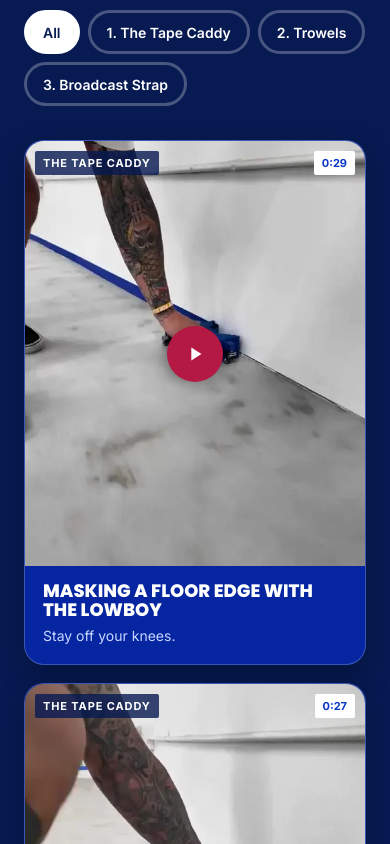
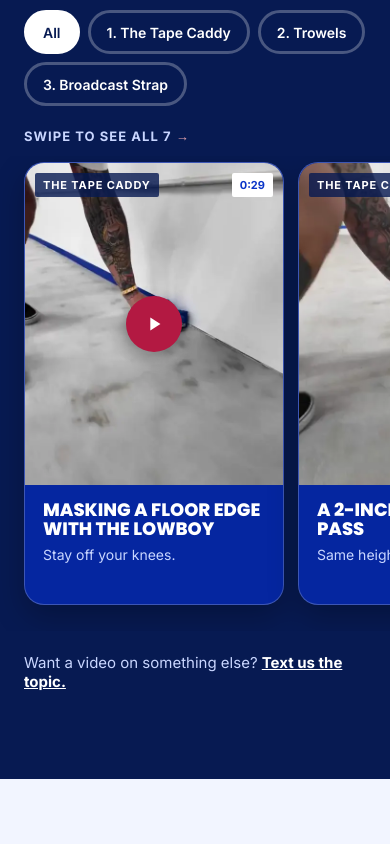
Before and after one commit to aetheradigital/liberty-tool-company-preview, a plain HTML site: page public/option-2/index.html in a window 390 px wide. Shown: the part 6600-7444 px from the top of the page. Drawn offline with Linux system fonts and the light colour scheme; no server answers.

Commit message:
Phones: Installer Academy swipes sideways
- Same snap-to-card row as Tools under 640px, with a Swipe To See All N hint
- Changing the category jumps back to the first video

```diff
--- a/public/option-2/index.html
+++ b/public/option-2/index.html
@@ -344,7 +344,8 @@ input[type=range]{accent-color:#B31942}
         </sc-for>
       </div>
     </div>
-    <div style="display: grid; grid-template-columns: repeat(auto-fill, minmax(270px, 1fr)); gap: 18px; margin-top: 34px">
+    <p class="ltc-swipe-hint" aria-hidden="true" style="display: none; margin: 22px 0 0; font-size: 13px; font-weight: 700; letter-spacing: 0.08em; text-transform: uppercase; color: #C9D6FF">Swipe To See All {{acad.count}} <span style="color: #E6A4AE">→</span></p>
+    <div class="ltc-swipe ltc-swipe-acad" role="region" aria-label="Installer Academy videos" tabindex="0" style="display: grid; grid-template-columns: repeat(auto-fill, minmax(270px, 1fr)); gap: 18px; margin-top: 34px">
       <sc-for list="{{acad.videos}}" as="v" hint-placeholder-count="9">
         <button type="button" onClick="{{v.open}}" style="text-align: left; padding: 0; border: 1px solid rgba(255,255,255,0.22); border-radius: 20px; overflow: hidden; background: #0526A0; box-shadow: 0 12px 30px rgba(0,0,0,0.25); color: #FFFFFF; cursor: pointer; display: flex; flex-direction: column">
           <span style="position: relative; display: block; width: 100%; aspect-ratio: 4 / 5; background: {{v.bg}}">
@@ -1477,7 +1478,8 @@ class Component extends DCLogic {
           subtotal: money(sub), hasMsg: !!s.cartMsg, msg: s.cartMsg, noCheckout: ids.length === 0 || s.cartBusy ? 'true' : null, checkoutLabel: s.cartBusy ? 'Opening Checkout…' : 'Checkout', checkout: function () { self.checkout(); } }; })(),
       quiz: quiz,
       acad: {
-        filters: [{ id: 'all', label: 'All' }, { id: 'caddy', label: '1. The Tape Caddy' }, { id: 'trowel', label: '2. Trowels' }, { id: 'strap', label: '3. Broadcast Strap' }].map(function (f) { var on = f.id === s.acad; return { label: f.label, pressed: on ? 'true' : 'false', border: on ? '#FFFFFF' : '#ffffff44', bg: on ? '#FFFFFF' : 'transparent', fg: on ? '#071A52' : '#FFFFFF', pick: function () { self.setState({ acad: f.id }); } }; }),
+        filters: [{ id: 'all', label: 'All' }, { id: 'caddy', label: '1. The Tape Caddy' }, { id: 'trowel', label: '2. Trowels' }, { id: 'strap', label: '3. Broadcast Strap' }].map(function (f) { var on = f.id === s.acad; return { label: f.label, pressed: on ? 'true' : 'false', border: on ? '#FFFFFF' : '#ffffff44', bg: on ? '#FFFFFF' : 'transparent', fg: on ? '#071A52' : '#FFFFFF', pick: function () { self.setState({ acad: f.id }); var sw = document.querySelector('.ltc-swipe-acad'); if (sw) sw.scrollLeft = 0; } }; }),
+        count: ACADEMY.filter(function (v) { return s.acad === 'all' || v.cat === s.acad; }).length,
         videos: ACADEMY.filter(function (v) { return s.acad === 'all' || v.cat === s.acad; }).map(function (v) { var i = ACADEMY.indexOf(v); return { title: v.title, blurb: v.blurb, catLabel: ACATS[v.cat], n: (i < 9 ? '0' : '') + (i + 1), hasImg: !!v.poster, noImg: !v.poster, img: v.poster || '', dur: v.dur || '', bg: '#0526A0', open: function () { self.open('video', v.id); } }; })
       },
       wtb: (function () {
@@ -1558,7 +1560,7 @@ class Component extends DCLogic {
         caddy: ['Yes, on most jobs', 'I\u2019ve tried it', 'Not yet']
       },
       bookRetail: bookAs('retail'), bookEnterprise: bookAs('enterprise'), applyAmb: bookAs('ambassador'),
-      toolFilters: [{ id: 'all', label: 'All Tools' }, { id: 'caddy', label: 'Tape Caddy' }, { id: 'trowel', label: 'Trowels & Strap' }, { id: 'bundle', label: 'Crew Kits' }].map(function (f) { return Object.assign({ label: f.label }, sel(f.id === s.toolFilter), { pick: function () { self.setState({ toolFilter: f.id }); var sw = document.querySelector('.ltc-swipe'); if (sw) sw.scrollLeft = 0; } }); }),
+      toolFilters: [{ id: 'all', label: 'All Tools' }, { id: 'caddy', label: 'Tape Caddy' }, { id: 'trowel', label: 'Trowels & Strap' }, { id: 'bundle', label: 'Crew Kits' }].map(function (f) { return Object.assign({ label: f.label }, sel(f.id === s.toolFilter), { pick: function () { self.setState({ toolFilter: f.id }); var sw = document.querySelector('#tools .ltc-swipe'); if (sw) sw.scrollLeft = 0; } }); }),
       toolCount: TOOLS.filter(function (p) { return !p.hidden && (s.toolFilter === 'all' || p.group === s.toolFilter); }).length,
       tools: TOOLS.filter(function (p) { return !p.hidden && (s.toolFilter === 'all' || p.group === s.toolFilter); }).map(function (p) {
         var on = !!s.added[p.id], quote = p.price == null;
```
